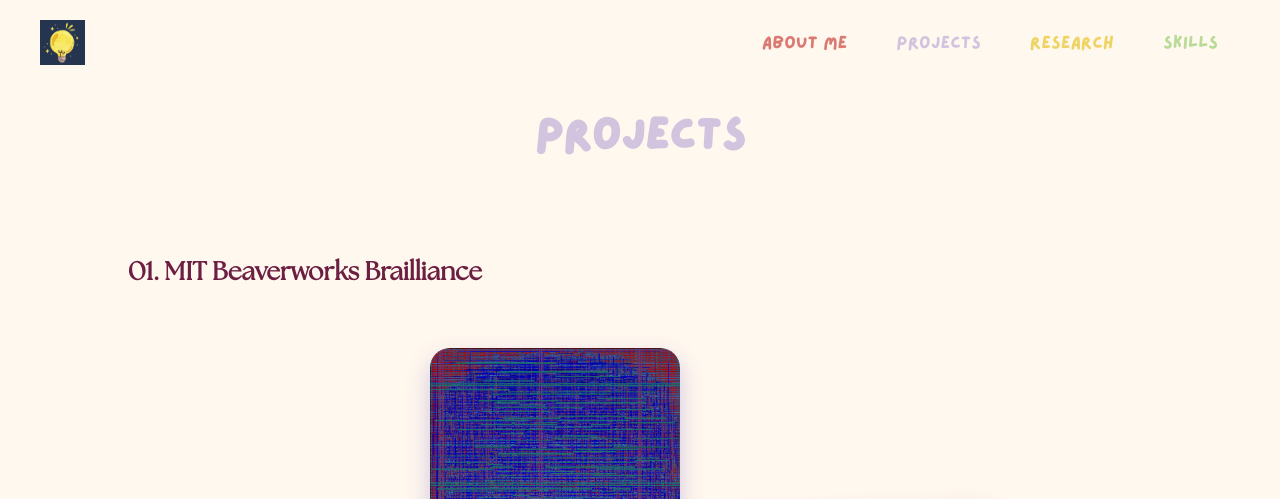
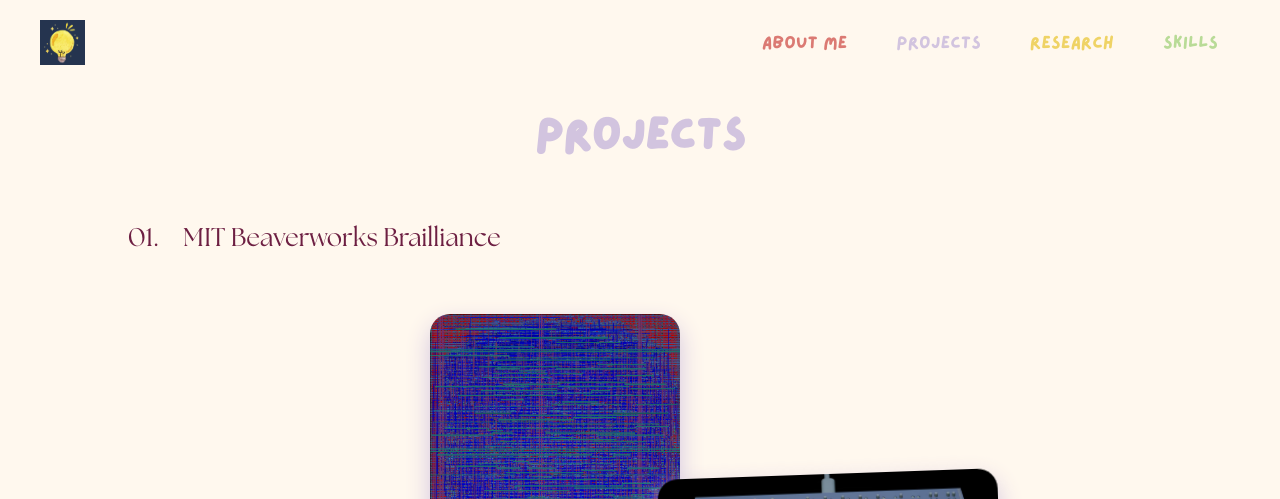
Before and after one commit to carrotjpeg/carrotjpeg.github.io, a plain HTML site: page projects.html in a window 1280 px wide. Shown: the top 499 px of the page. Drawn offline with Linux system fonts and the light colour scheme.

Commit message:
this probs wont work

```diff
--- a/projects.html
+++ b/projects.html
@@ -32,11 +32,11 @@
 
         <!-- First Project -->
         <div class="project-item">
-            <h4 class="project-subtitle">
+            <div class="project-subtitle">
                 <span class="num">01.</span>
                 <span class="dash-line"></span>
                 <span class="label">MIT Beaverworks Brailliance</span>
-            </h4>
+            </div>
 
             <div class="project-content">
                 <div class="project-images">
--- a/style.css
+++ b/style.css
@@ -475,21 +475,19 @@
     /* ensures no weird padding */
 }
 
+.project-subtitle {
+    display: flex;
+    align-items: center;
+    gap: 12px;
+}
+
 .project-subtitle .dash-line {
     flex-grow: 1;
     height: 1px;
     background: #6d1f42;
     opacity: .5;
-    margin-top: 4px;
 }
 
-.project-subtitle .num {
-    white-space: nowrap;
-}
-
-.project-subtitle .label {
-    white-space: nowrap;
-}
 
 /* Project Content Layout */
 .project-content {
```
